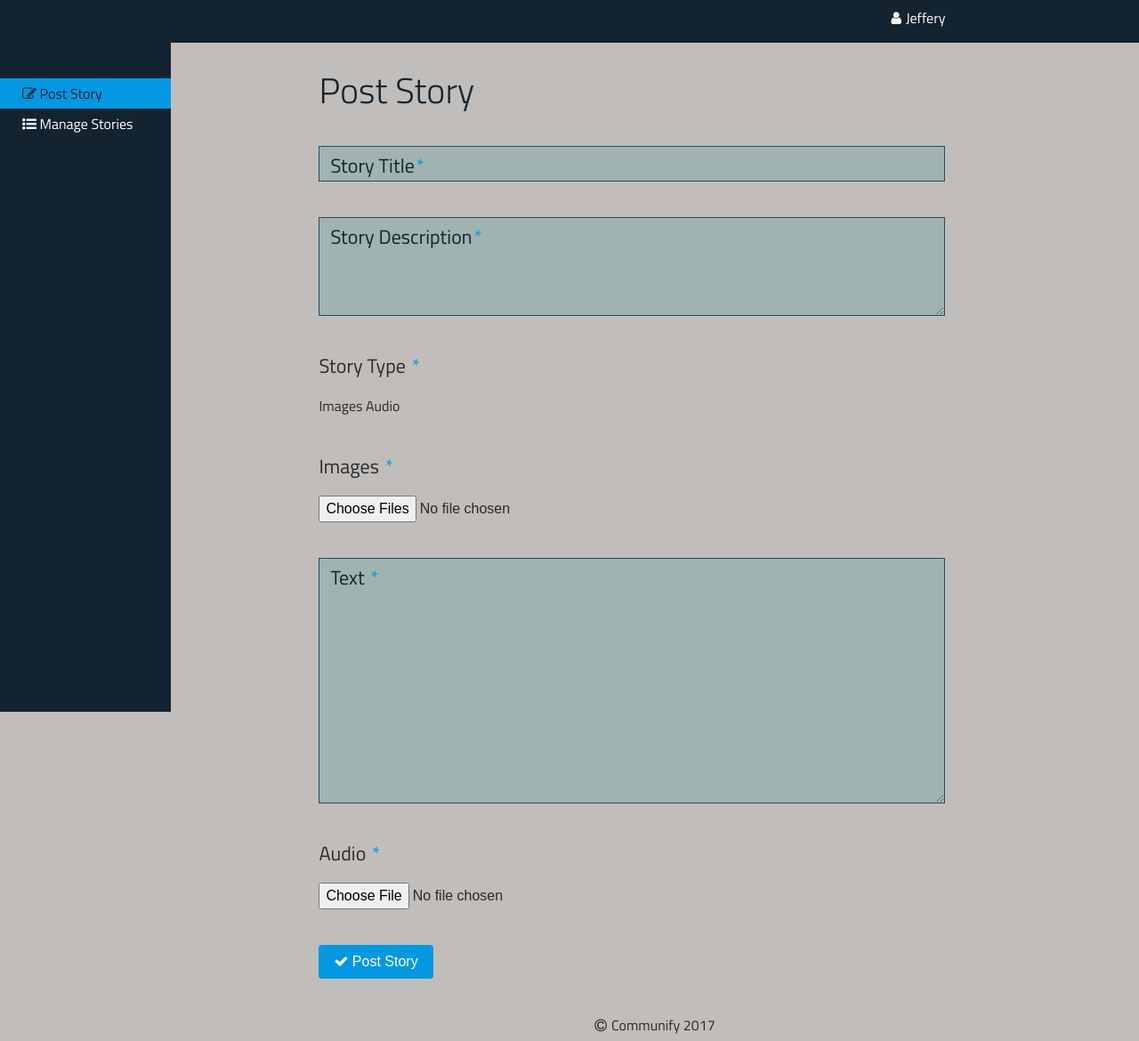
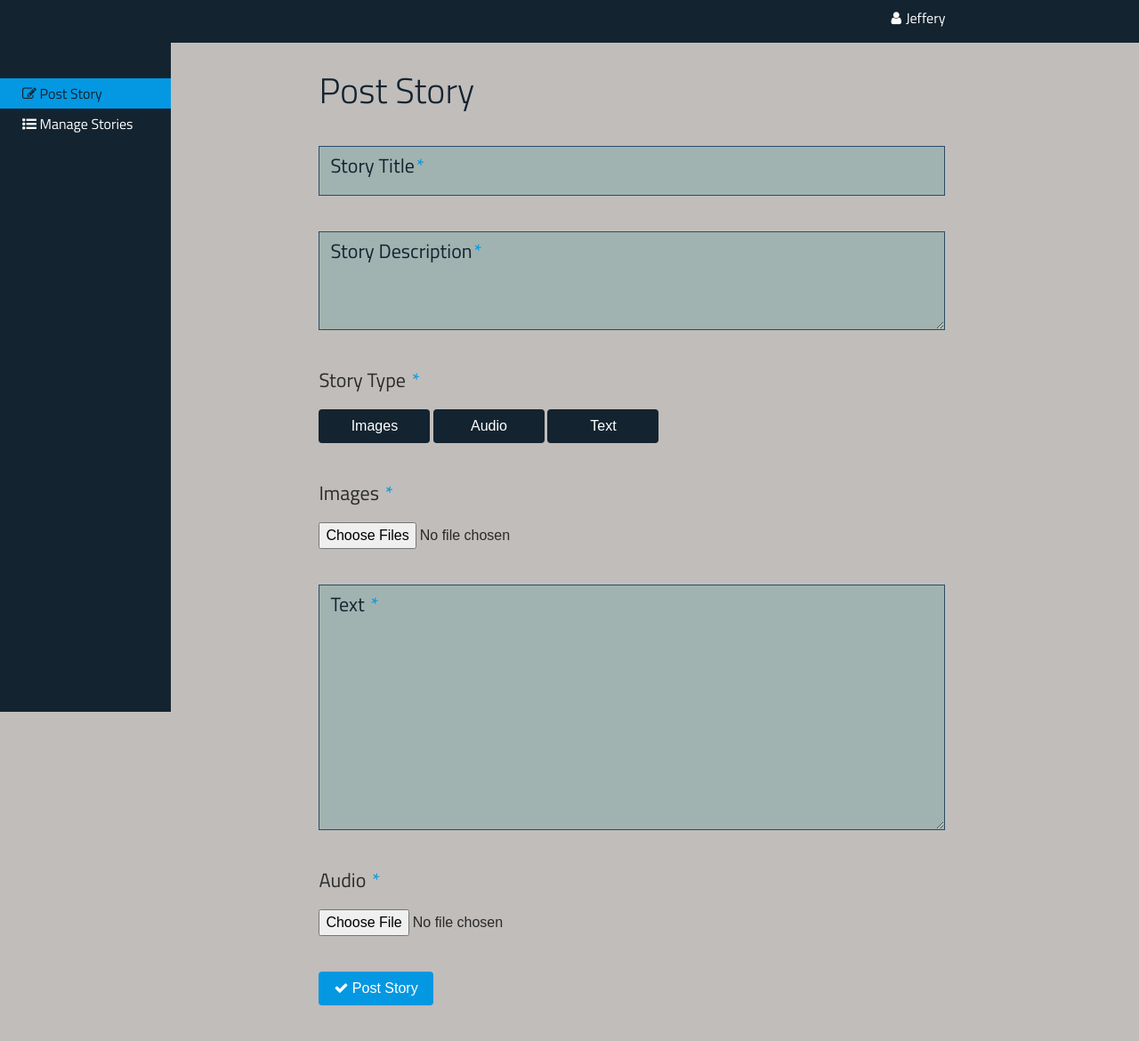
Before and after one commit to Kylar101/Storymate, a PHP site: page /post-story.html in a window 1280 px wide. Shown: the top 1170 px of the page at 89% size. Run offline with PHP 8.4, Linux system fonts and the light colour scheme; some libraries are stand-ins or nearby versions.

Commit message:
adding ticks to active type buttons

```diff
--- a/css/style.css
+++ b/css/style.css
@@ -325,9 +325,31 @@ textarea {
   margin-left: 13vw;
   width: 55vw; }
 
-button.story-type-button {
+.story-type-button {
   background: #132330;
-  color: #fff; }
+  color: #fff;
+  cursor: pointer;
+  width: 125px; }
+  .story-type-button:hover {
+    background: #294b67;
+    color: #fff; }
+  .story-type-button span {
+    transition: margin .2s;
+    position: relative;
+    display: block; }
+    .story-type-button span:after {
+      position: absolute;
+      transition: opacity .2s, transform .2s;
+      transform: translateX(10px);
+      content: '\f00c';
+      font-family: 'FontAwesome';
+      opacity: 0; }
+
+.type-active span {
+  margin: 0 10px 0 0; }
+  .type-active span:after {
+    opacity: 1;
+    transform: translateX(5); }
 
 .post-form {
   margin-bottom: 5vh; }
@@ -347,7 +369,7 @@ button.story-type-button {
       border-color: black;
       box-shadow: 0 0 5px #132330; }
   .post-form input[type="text"] {
-    height: 5vh; }
+    height: 7vh; }
   .post-form .small-label {
     font-size: 22px; }
     .post-form .small-label .req {
--- a/js/index.js
+++ b/js/index.js
@@ -37,10 +37,10 @@ $('.form').find('input, textarea').on('keyup blur focus', function (e) {
 });
 
 $('.story-type-button').on('click', function(e){
-  if ($(this).hasClass('active')) {
-    $(this).removeClass('active');
+  if ($(this).hasClass('type-active')) {
+    $(this).removeClass('type-active');
   } else {
-    $(this).addClass('active');
+    $(this).addClass('type-active');
   }
 });
 
--- a/post-story.html
+++ b/post-story.html
@@ -58,11 +58,9 @@
 							<p class="small-label">
 								Story Type <span class="req">*</span>
 							</p>
-							<!--<p class="checkbox" data-type="images"><input type="checkbox" name="storyOptions"> Images </p>
-							<p class="checkbox" data-type="audio"><input type="checkbox" name="storyOptions"> Audio </p>
-							<p class="checkbox" data-type="images"><input type="checkbox" name="storyOptions"> Text </p>-->
-							<a class="story-type-button" data-type="images">Images</a>
-							<a class="story-type-button" data-type="audio">Audio</a>
+							<button type="button" class="btn story-type-button" data-type="images"><span>Images</span></button>
+							<button type="button" class="btn story-type-button" data-type="audio"><span>Audio</span></button>
+							<button type="button" class="btn story-type-button" data-type="text"><span>Text</span></button>
 						</div>
 
 						<div class="field-wrap">
--- a/scss/_post-story.scss
+++ b/scss/_post-story.scss
@@ -3,9 +3,37 @@
 	width: 55vw;
 }
 
-button.story-type-button {
+.story-type-button {
 	background: $dark-blue;
 	color: #fff;
+	cursor: pointer;
+	width: 125px;
+	&:hover {
+		background: $lighter-dark-blue;
+		color: #fff;
+	}
+	span {
+		transition: margin .2s;
+		position: relative;
+		display: block;
+		&:after {
+			position: absolute;
+			transition: opacity .2s, transform .2s;
+			transform: translateX(10px);
+			content: '\f00c';
+			font-family: 'FontAwesome';
+			opacity: 0;
+		}
+	}
+}
+
+
+.type-active span {
+	margin: 0 10px 0 0;
+	&:after {
+		opacity: 1;
+		transform: translateX(5);
+	}
 }
 
 .post-form {
@@ -29,7 +57,7 @@ button.story-type-button {
 		}
 	}
 	input[type="text"] {
-		height:5vh;
+		height:7vh;
 	}
 	.small-label {
 		font-size:22px;
```
